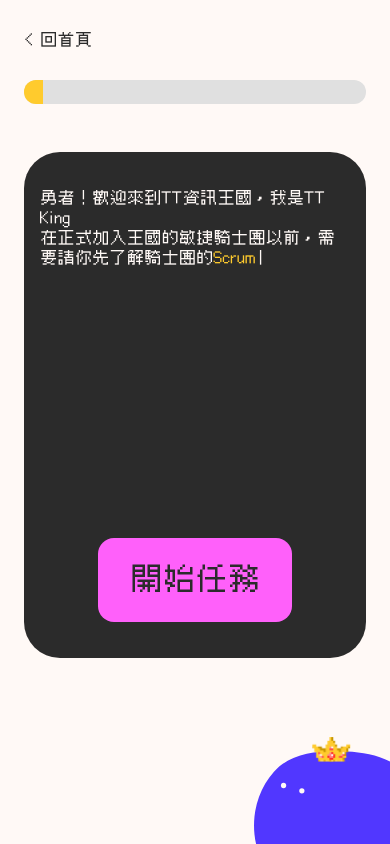
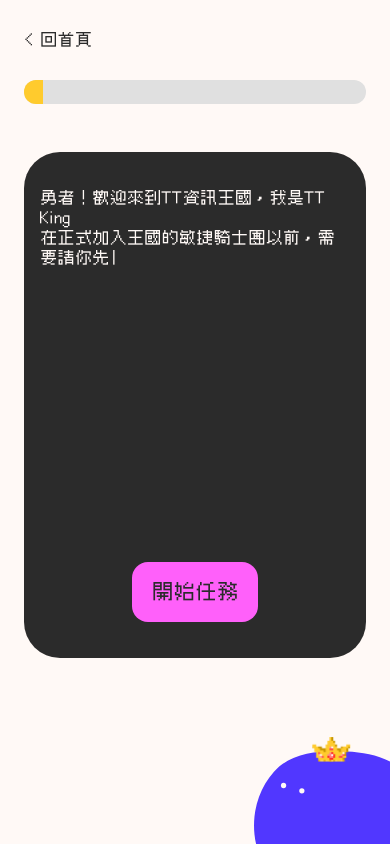
Before and after one commit to KalpasWang/f2e-scrum-training, a React (Create React App) app: page /training in a window 390 px wide. Built offline with nearby package versions, Linux system fonts and the light colour scheme.

Commit message:
adjust button size and DialogStage add smooth scroll

```diff
--- a/src/components/Common/Button.tsx
+++ b/src/components/Common/Button.tsx
@@ -16,7 +16,7 @@ export const Button = ({
   onClick,
   type,
   color = 'primary3',
-  size = 'lg',
+  size,
 }: ButtonProps) => {
   let bgColor = 'bg-primary2';
   let textColor = 'text-assist1';
@@ -28,7 +28,7 @@ export const Button = ({
   };
   const sizing: Record<ButtonSize, string> = {
     sm: 'w-16 h-16',
-    lg: 'w-26 h-26',
+    lg: 'w-20 h-20',
   };
 
   if (type === 'next') {
@@ -40,12 +40,10 @@ export const Button = ({
         className="inline-block"
       >
         <svg
-          width="104"
-          height="104"
           viewBox="0 0 104 104"
           fill="none"
           xmlns="http://www.w3.org/2000/svg"
-          className={sizing[size]}
+          className={size ? sizing[size] : 'h-16 w-16 lg:h-20 lg:w-20'}
         >
           <g clipPath="url(#clip0_35_346)">
             <path
@@ -87,7 +85,7 @@ export const Button = ({
     <button
       type="button"
       onClick={onClick}
-      className={`inline-block rounded-2xl py-6 px-8 text-3xl ${bgColor} ${textColor}`}
+      className={`inline-block rounded-2xl py-4 px-5 text-xl md:text-2xl lg:py-6 lg:px-8 lg:text-3xl ${bgColor} ${textColor}`}
       disabled={isDisable}
     >
       {children}
--- a/src/components/Stages/DialogStage.tsx
+++ b/src/components/Stages/DialogStage.tsx
@@ -36,7 +36,16 @@ export const DialogStage = ({ stageData, onComplete }: DialogProps) => {
             onInit={(typewriter) => {
               typewriter.pauseFor(1500).typeString(texts).start();
             }}
-            options={{ delay: 60 }}
+            options={{
+              delay: 70,
+              onCreateTextNode: (character) => {
+                window.scrollTo({
+                  top: document.body.scrollHeight,
+                  behavior: 'smooth',
+                });
+                return document.createTextNode(character);
+              },
+            }}
           />
         </div>
         <Button type={stageData.button} onClick={onComplete}>
```
